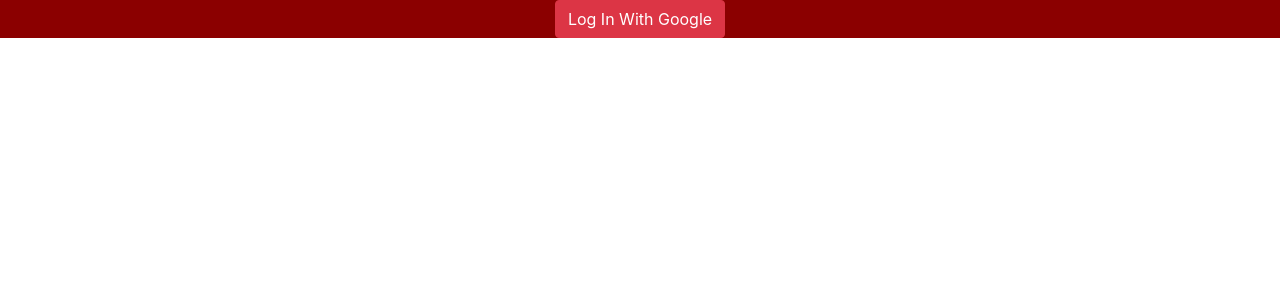
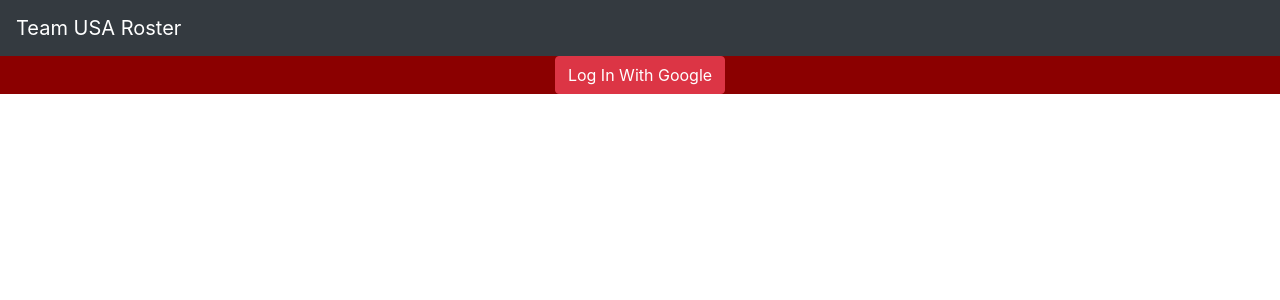
Before and after one commit to williaj615/sports-roster, a React (Create React App) app: page / in a window 1280 px wide. Shown: the top 300 px of the page. Built offline with nearby package versions, Linux system fonts and the light colour scheme; no server answers.

Commit message:
auth function works, can log in and out

```diff
--- a/src/App/App.js
+++ b/src/App/App.js
@@ -1,6 +1,6 @@
 import React from 'react';
 import firebase from 'firebase/app';
-
+import MyNavBar from '../components/MyNavBar/MyNavBar';
 import firebaseConnection from '../helpers/data/connection';
 import Auth from '../components/Auth/Auth';
 import './App.scss';
@@ -32,6 +32,7 @@ class App extends React.Component {
 
     return (
       <div className="App">
+        <MyNavBar authed={authed} />
         {/* if they are authenticated, load the team roster */}
         {/* else show login button */}
         {
--- /dev/null
+++ b/src/components/MyNavBar/MyNavBar.js
@@ -0,0 +1,45 @@
+import React from 'react';
+import PropTypes from 'prop-types';
+
+import firebase from 'firebase/app';
+import 'firebase/auth';
+
+class MyNavbar extends React.Component {
+  static propTypes = {
+    authed: PropTypes.bool,
+  }
+
+  logMeOut = (e) => {
+    e.preventDefault();
+    firebase.auth().signOut();
+  }
+
+  render() {
+    const { authed } = this.props;
+
+    return (
+      <div className="MyNavbar">
+      <nav className="navbar navbar-expand-lg navbar-dark bg-dark">
+        <span className="navbar-brand" href="#">Team USA Roster</span>
+        <button className="navbar-toggler" type="button"
+          data-toggle="collapse" data-target="#navbarTogglerDemo02" aria-controls="navbarTogglerDemo02" aria-expanded="false" aria-label="Toggle navigation">
+          <span className="navbar-toggler-icon"></span>
+        </button>
+
+        <div className="collapse navbar-collapse" id="navbarTogglerDemo02">
+          <ul className="navbar-nav mr-auto mt-2 mt-lg-0">
+          </ul>
+
+          <div className="form-inline my-2 my-lg-0">
+            {/* If authed, show logout button */}
+            {/* If NOT authed, show nothing */}
+            { authed && (<button className="nav-link btn btn-danger" onClick={this.logMeOut}>Logout</button>) }
+          </div>
+        </div>
+      </nav>
+    </div>
+    );
+  }
+}
+
+export default MyNavbar;
```
